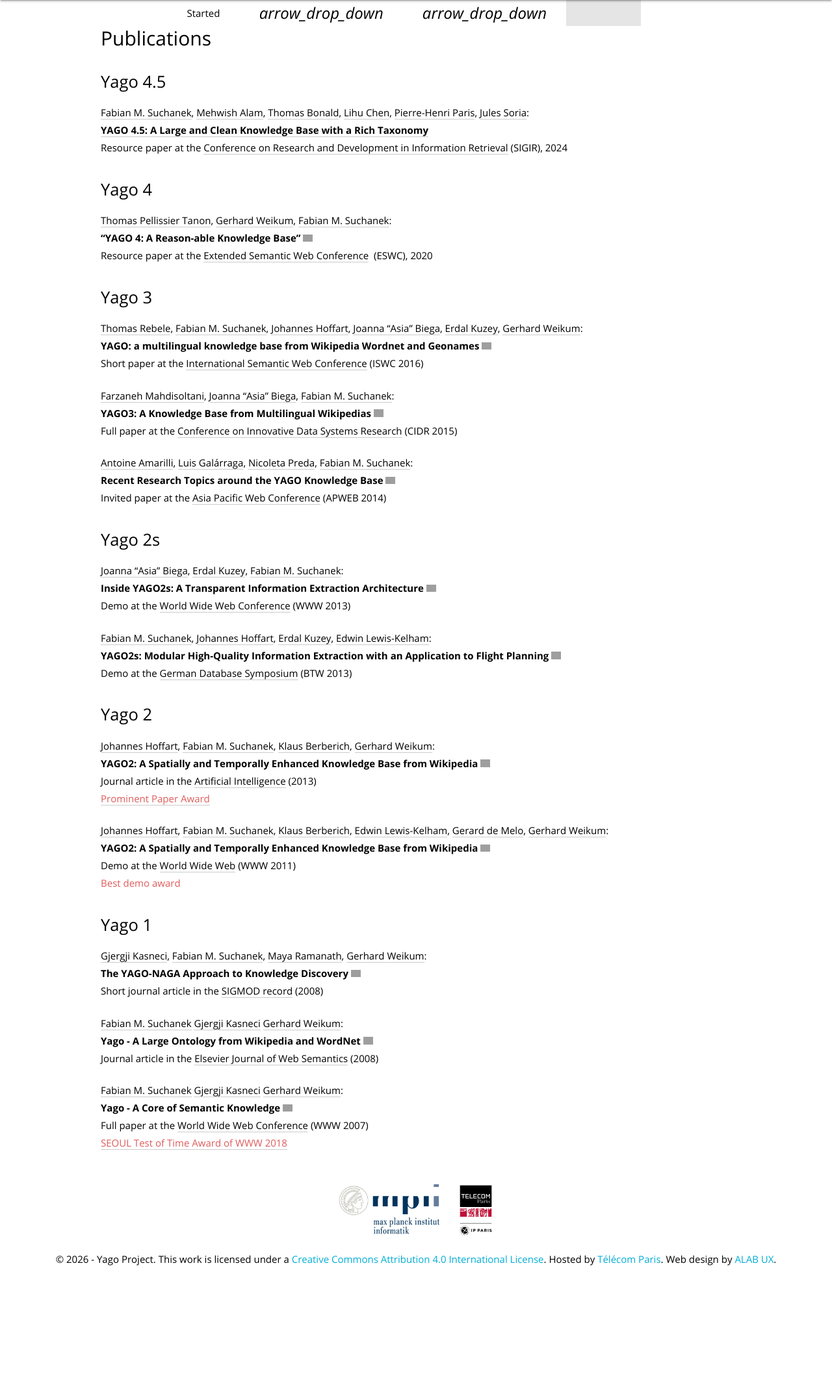
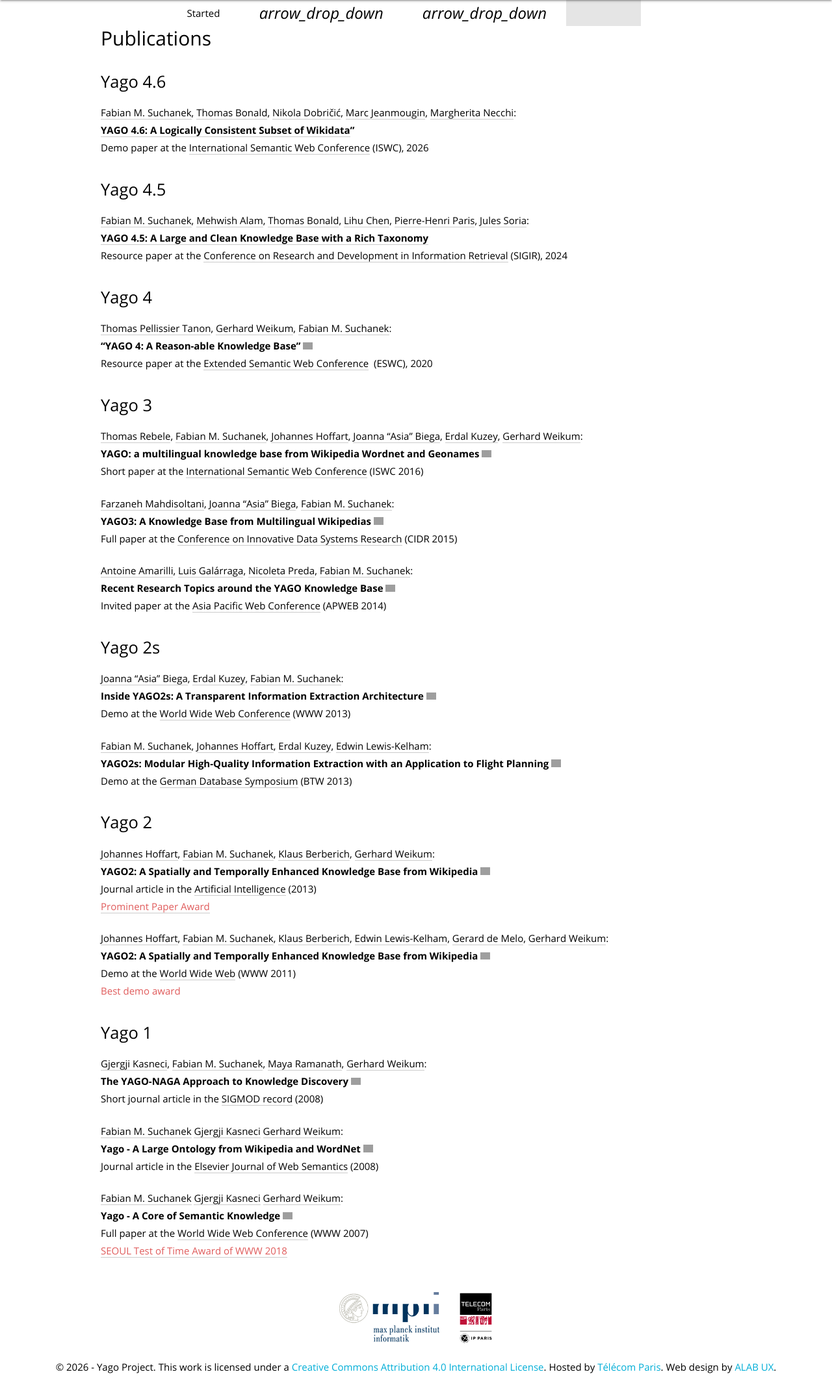
Before and after one commit to yago-naga/yago-website, a PHP site: page /sparql/publications in a window 1280 px wide. Shown: the part 176-2308 px from the top of the page at 65% size. Before the commit the page ends 2124 px from the top, so only its background shows below. Run offline with PHP 8.4, Linux system fonts and the light colour scheme; some libraries are stand-ins or nearby versions; grey boxes are pictures that could not be loaded.

Commit message:
Added YAGO 4.6 paper

```diff
--- a/content/publications.php
+++ b/content/publications.php
@@ -1,4 +1,15 @@
 <h1>Publications</h1>
+
+<h2>Yago 4.6</h2>
+
+<div class="publications-list">
+<p>
+<a href="https://suchanek.name">Fabian M. Suchanek</a>, <a href="https://perso.telecom-paristech.fr/bonald/Home_page.html">Thomas Bonald</a>, <a href="https://fr.linkedin.com/in/nikola-dobricic">Nikola Dobričić</a>, <a href="https://marc.jeanmougin.fr/">Marc Jeanmougin</a>, <a href="https://www.linkedin.com/in/margherita-necchi-04777a214/">Margherita Necchi</a>:
+<br/>
+<b><a href="https://suchanek.name/work/publications/iswc-2026-demo-yago.pdf">YAGO 4.6: A Logically Consistent Subset of Wikidata</a>”</b><br>
+Demo paper at the <a href="https://iswc2026.semanticweb.org/">International Semantic Web Conference</a> (ISWC), 2026
+</p>
+</div>
 
 <h2>Yago 4.5</h2>
 <div class="publications-list">
```
Also changed, not shown: content/home.php (+7 -0 lines).
